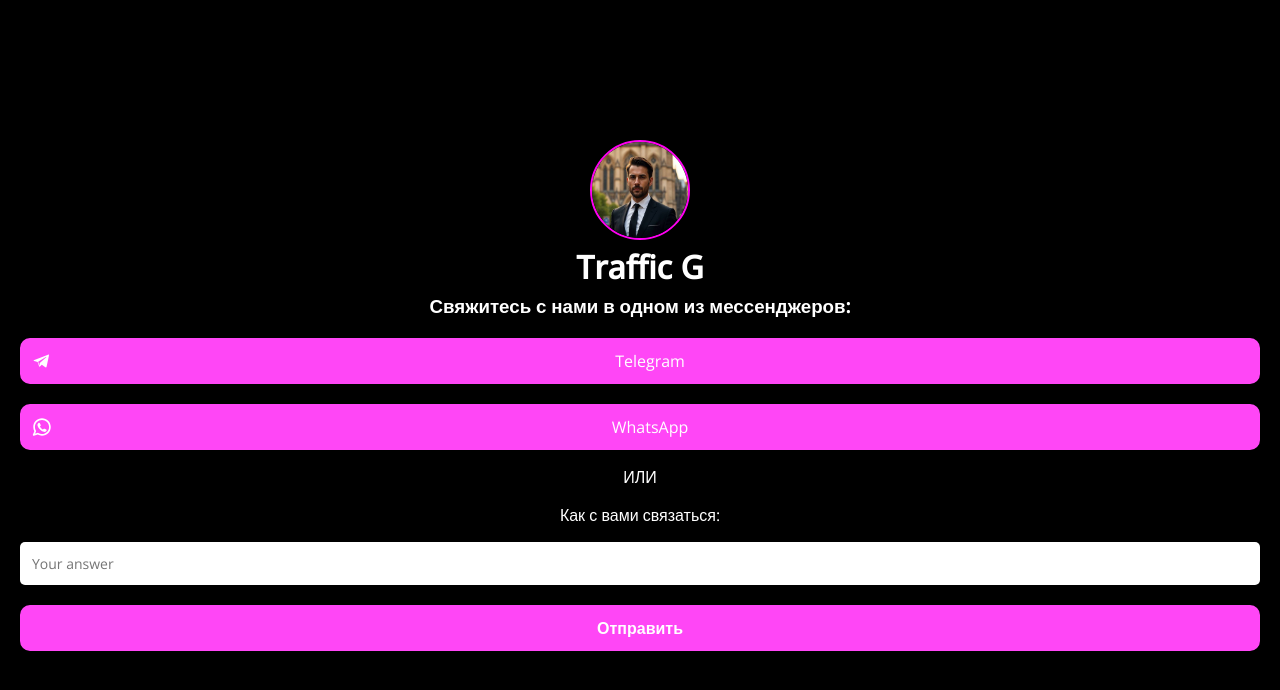
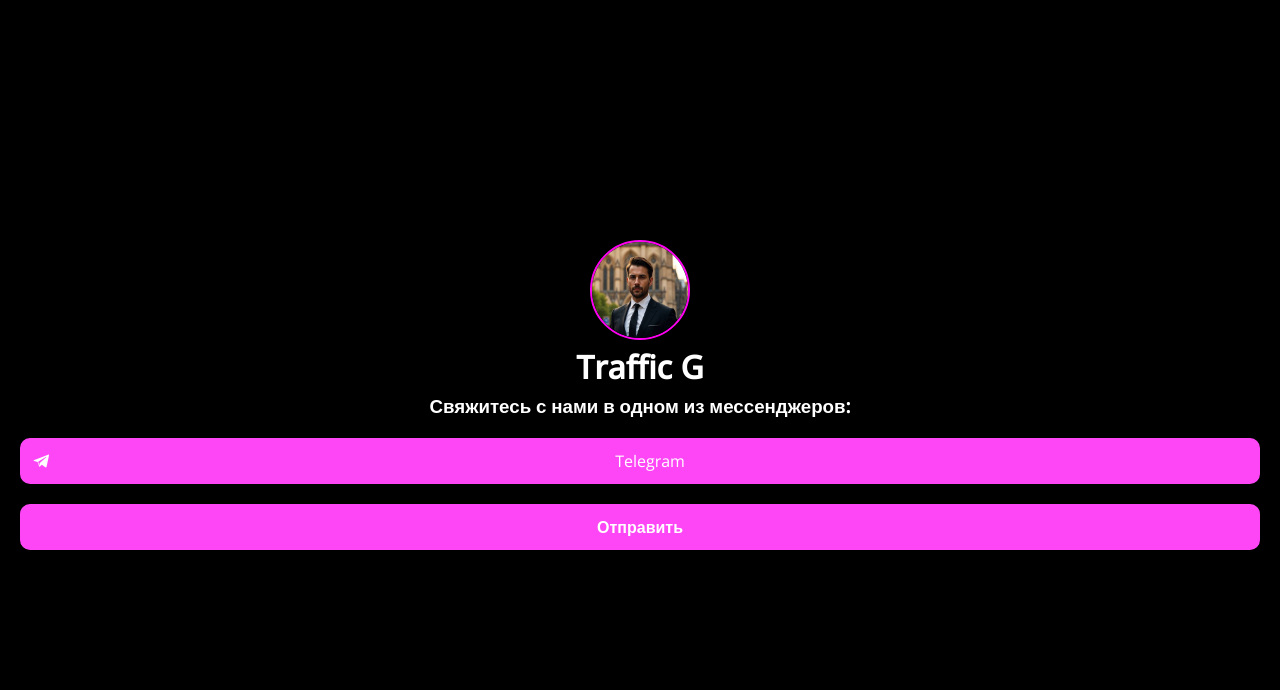
Before and after one commit to traffic-comp/bayerstrafficgru, a plain HTML site: page index.html in a window 1280 px wide. Drawn offline with nearby package versions, Linux system fonts and the light colour scheme; a web font is replaced by a local one.

Commit message:
Update index.html

```diff
--- a/index.html
+++ b/index.html
@@ -101,20 +101,20 @@
             <span class="main-content-btn">Telegram</span>
           </button>
         </div>
-        <div class="form-control">
+<!--         <div class="form-control">
           <button class="hendlebutton" data-platform="whatsapp">
             <span class="btn-icon">
               <img src="./assets/icons/whatsApp.svg" alt="WhatsApp icon" />
             </span>
             <span class="main-content-btn"> WhatsApp</span>
           </button>
-        </div>
-        <p class="contact-you">ИЛИ</p>
+        </div> -->
+<!--         <p class="contact-you">ИЛИ</p>
         <p class="contact-you">Как с вами связаться:</p>
 
         <div class="form-control">
           <input type="text" class="email-input" placeholder="Your answer" />
-        </div>
+        </div> -->
         <div class="error-message"></div>
         <button class="thx-message" type="submit">Отправить</button>
       </form>
```
